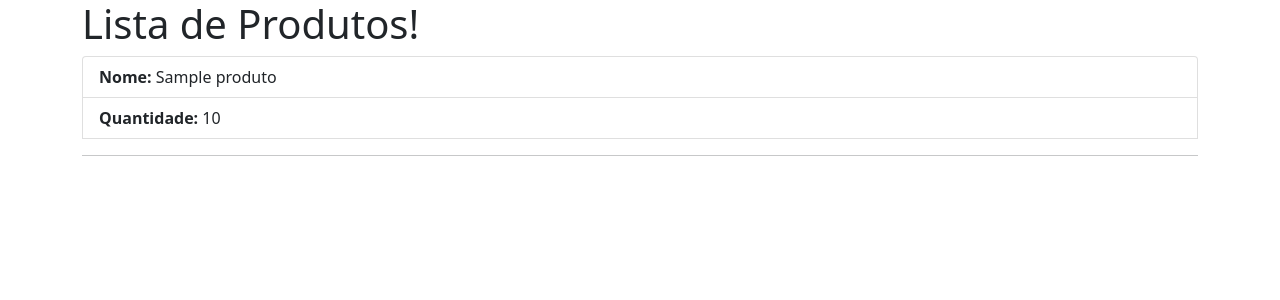
After one commit to pedro-vicino/projetoFlask, a Flask app: page /lista in a window 1280 px wide. The commit adds this page. Shown: the top 300 px of the page. Run offline with Flask 3, Linux system fonts and the light colour scheme; tables that the repository leaves empty hold one stand-in row (values such as "Sample post"); parts of the project's set-up code (start-up, migrations or seed data) failed here and were passed over.

Commit message:
É mostrada a lista dos produtos feita no MySQL, porém ainda não é possível adicionar um produto

```diff
--- /dev/null
+++ b/main.py
@@ -0,0 +1,59 @@
+#do módulo flask é importada a biblioteca Flask, a função render_template e o request (solicitação)
+from flask import Flask, render_template, request, redirect
+from flask_sqlalchemy import SQLAlchemy
+
+# linha de código que cria uma instância da classe Flask do framework Flask
+app = Flask(__name__)
+
+app.secret_key = 'lojadopedro'
+
+#app.config configura o banco de dados
+app.config['SQLALCHEMY_DATABASE_URI'] = \
+    '{SGBD}://{usuario}:{senha}@{servidor}/{database}'.format(
+        SGBD= 'mysql+mysqlconnector',
+        usuario= 'root',
+        senha= 'cida2011',
+        servidor= 'localhost',
+        database= 'loja'
+    )
+
+#db instacia a class sqlalchemy
+db = SQLAlchemy(app)
+
+# classe Produto que é composto pelo construtor init, tendo como atributos nome e quantidade
+class Produto(db.Model):
+    id_produto = db.Column(db.Integer, primary_key=True, autoincrement=True, nullable=False)
+    nome_produto = db.Column(db.String(60), nullable=False)
+    quantidade_produto = db.Column(db.Integer, nullable=False)
+    def __repr__(self):
+        return '<Name %r>' % self.name
+
+# ('/') é a página principal, rota raiz. Aqui ficará a parte de inserir o item, junto com a lista
+@app.route('/lista')
+def lista() :
+    lista_produtos = Produto.query.order_by(Produto.id_produto)
+    return render_template("lista.html", todos_produtos = lista_produtos)
+
+@app.route('/cadastro')
+def cadastrar():
+    return render_template('cadastro.html')
+
+@app.route('/adiciona', methods=['POST'])
+# def cadastro retorna os valores escritos no formulário do index.html
+# e a lista__produtos, que é a lista dos objetos p1 e p2
+def adiciona() :
+    lista_produtos = Produto.query.order_by(Produto.id_produto)
+    # nome e quantidade: requisições para obter o
+    # valor submetido com o nome 'txtNome' e 'numQuantidade no formulário.
+    nome = request.form['txtNome']
+    quantidade = request.form['numQuantidade']
+    # requestProduto cria uma nova instância da classe Produto,
+    # utilizando os valores nome e quantidade obtidos do formulário
+    requestProduto = Produto(nome, quantidade)
+    # a instância do produto recém-criada (requestProduto)
+    # é adicionada à lista de produtos existentes (lista_produtos).
+    lista_produtos.append(requestProduto)
+
+    # renderiza o modelo HTML 'index.html' e passa a lista de produtos (lista_produtos) para o modelo.
+    return render_template('lista.html', todos_produtos = lista_produtos)
+app.run()
--- /dev/null
+++ b/templates/lista.html
@@ -0,0 +1,31 @@
+<!DOCTYPE html>
+<html lang="pt-br">
+
+<head>
+    <meta charset="UTF-8">
+    <meta name="viewport" content="width=device-width, initial-scale=1.0">
+    <link href="https://cdn.jsdelivr.net/npm/bootstrap@5.0.2/dist/css/bootstrap.min.css" rel="stylesheet"
+        integrity="sha384-EVSTQN3/azprG1Anm3QDgpJLIm9Nao0Yz1ztcQTwFspd3yD65VohhpuuCOmLASjC" crossorigin="anonymous">
+    <title>Lista</title>
+</head>
+
+<body>
+
+    <div class="container">
+        <h1>Lista de Produtos!</h1>
+        <table>
+            <!-- class list-group é uma class do bootstrap para estilizar a lista de produtos -->
+            <ul class="list-group">
+                <!-- Estrutura de repetição que vai varrer todos os produtos da lista e mostrá-los na página -->
+                {%for produto in todos_produtos%}
+                <!-- class list-group-item é uma class do bootstrap para estilizar cada componente da lista -->
+                <li class="list-group-item"><b>Nome:</b> {{produto.nome_produto}}</li>
+                <li class="list-group-item"><b>Quantidade:</b> {{produto.quantidade_produto}}</li>
+                <hr>
+                {% endfor %}
+            </ul>
+        </table>
+    </div>
+</body>
+
+</html>
```
Also changed, not shown: app.py (deleted, +0 -43 lines), templates/cadastro.html (renamed from templates/index.html, +6 -15 lines), templates/db.sql (added, +8 -0 lines).
